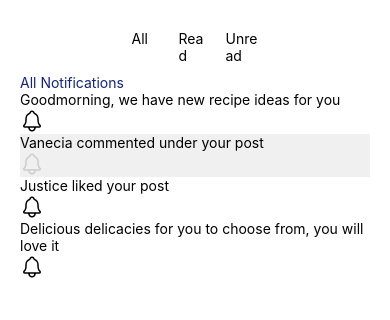
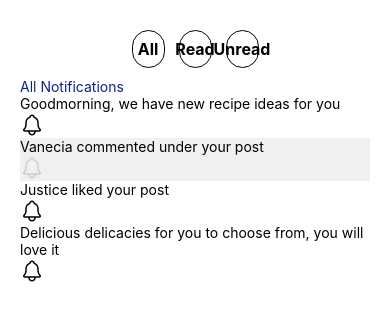
Before and after one commit to dcit202IntroToReactNative/Group-25-Rarecipe, a React Native app in the folder Rarecipe/: screen / in a window 390 px wide. Shown: the top 320 px of the page. Built offline with nearby package versions, Linux system fonts and the light colour scheme.

Commit message:
button update

```diff
--- a/Rarecipe/Components/NotificationsPage.js
+++ b/Rarecipe/Components/NotificationsPage.js
@@ -100,6 +100,18 @@ const styles = StyleSheet.create({
       top: 0,
       backgroundColor: '#fff', // Add background color to the header to avoid overlapping with notifications
     },
+    button: {
+        paddingVertical: 8,
+        paddingHorizontal: 8,
+        borderRadius: 20,
+        borderWidth: 1,
+        borderColor: '#000',
+        alignItems: 'center',
+      },
+      buttonText: {
+        fontSize: 16,
+        fontWeight: 'bold',
+      },
 });
 
 export default NotificationsView;
```
